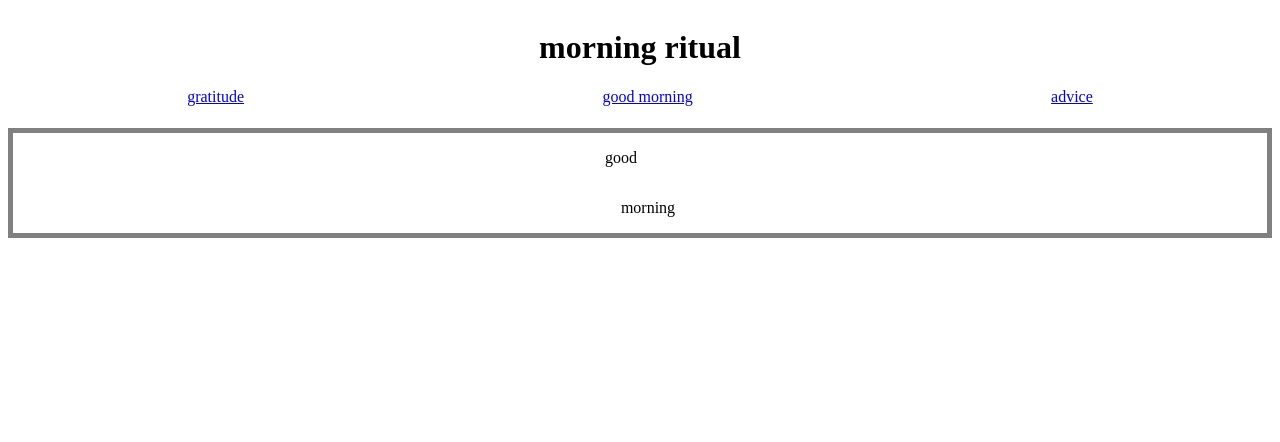
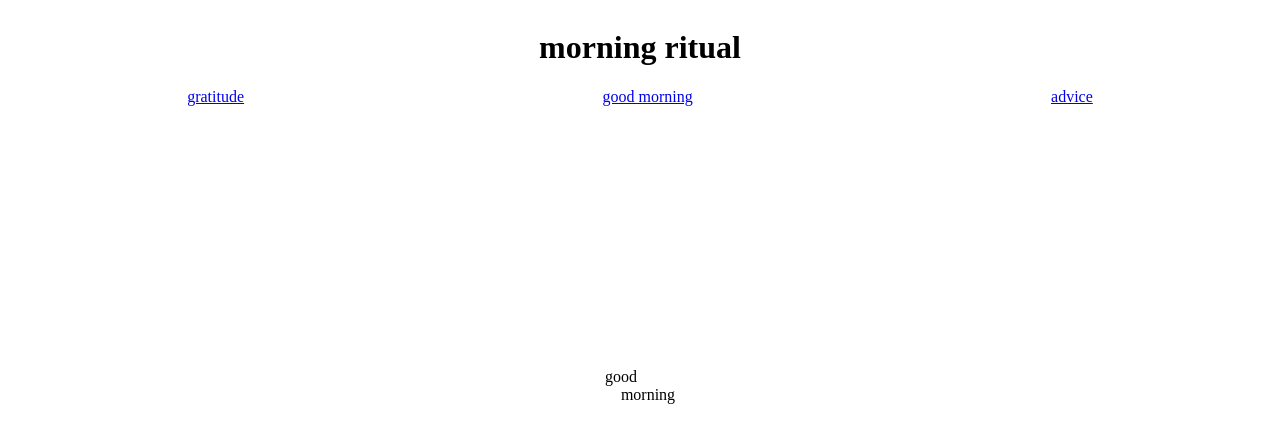
Before and after one commit to katlynhutson/morning-ritual, a React (Create React App) app: page / in a window 1280 px wide. Shown: the top 442 px of the page. Built offline with nearby package versions, Linux system fonts and the light colour scheme.

Commit message:
Fix the margin issues with the goodmorning title

```diff
--- a/src/index.css
+++ b/src/index.css
@@ -6,6 +6,7 @@ header {
 	display: grid;
 	grid-template-rows: 2fr 1fr;
 	grid-template-columns: repeat(3 1fr);
+	margin-bottom: 15rem;
 }
 
 .title {
@@ -52,21 +53,24 @@ nav li {
 	display: grid;
 	grid-template-rows: repeat(2 1fr);
 	grid-template-columns: repeat(2 1fr);
-	border: solid grey 5px;
+	/* font-size: 6rem; */
 }
 
 .go {
 	grid-row: 1 / span 1;
 	grid-column: 1 / span 1;
 	text-align: right;
+	margin: 0px;
 }
 
 .od {
 	grid-row: 1 / span 1;
 	grid-column: 2 / span 1;
+	margin: 0px;
 }
 
 .morning {
 	grid-row: 2 / span 1;
 	grid-column: 2 / span 1;
+	margin: 0px;
 }
```
